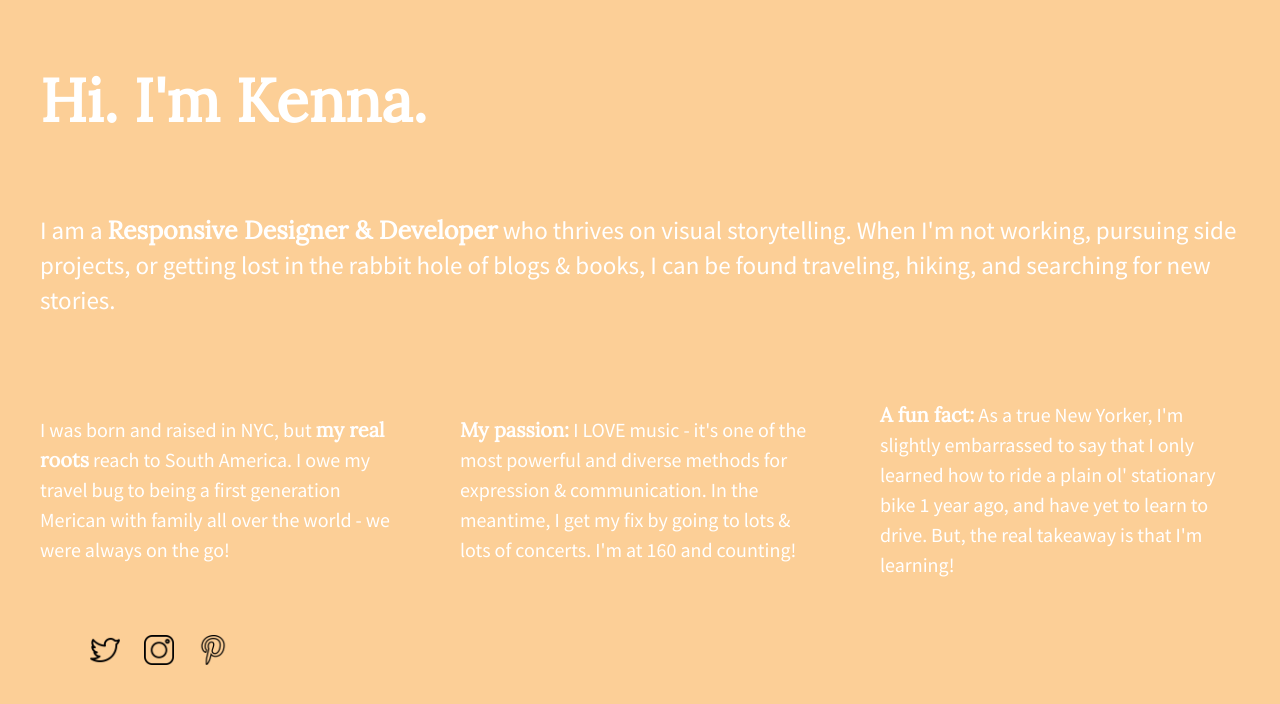
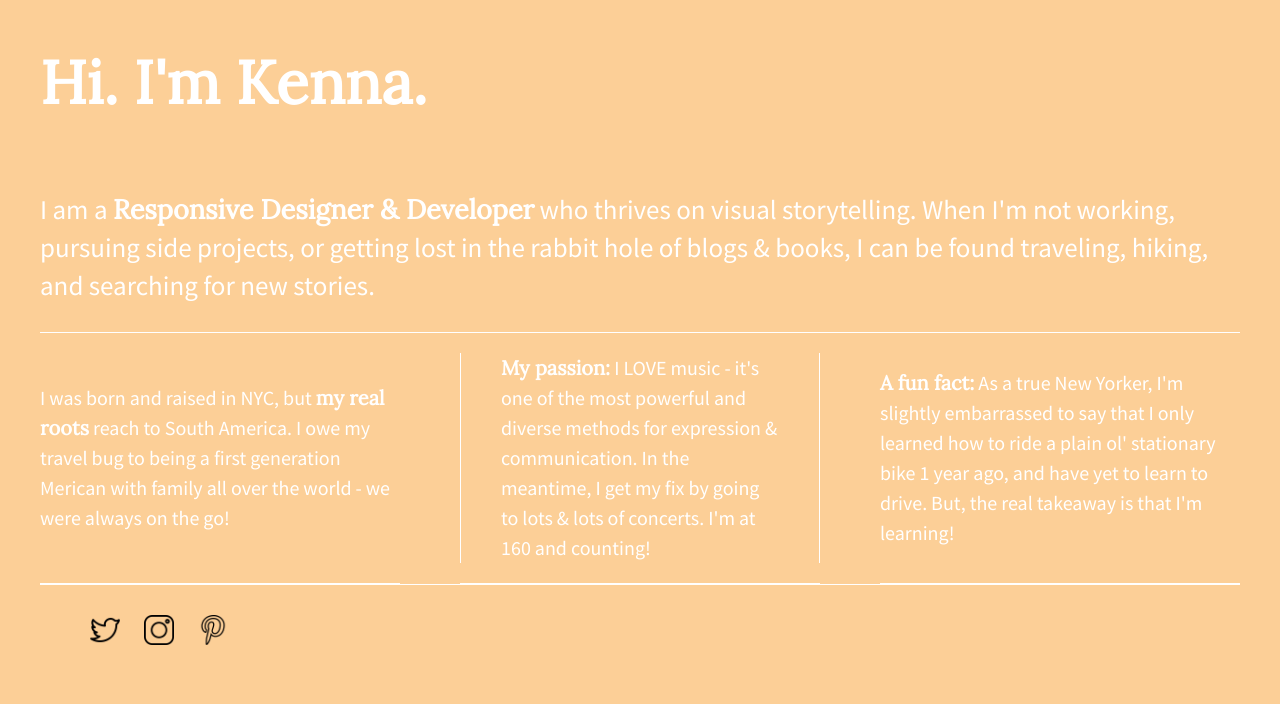
Before and after one commit to kenna-bramble/flexbox-starter2-2, a plain HTML site: page index.html in a window 1280 px wide. Drawn offline with nearby package versions, Linux system fonts and the light colour scheme.

Commit message:
Removed fixed heights and added flex properties

```diff
--- a/css/main.css
+++ b/css/main.css
@@ -100,80 +100,66 @@ html {
   height: 100%;
   width: 100%;
 }
-
 body {
   font-family: 'Source Sans Pro', sans-serif;
   padding: 0 2em;
   font-size: 1.25em;
-  height: 100%;
   color: #fff;
-}
-
-header,
-footer,
-main,
-.flex-container,
-.flex-items {
   display: flex;
   justify-content: center;
-  align-items: center;
 }
-
-header,
-footer {
-
-  height: 80px;
-  width: 100%;
-  padding: 1em 0 0;
-}
-
-main {
-  font-size: 1.25em;
-  height: 250px;
-  width: 100%;
+.flex-container {
+  display: flex;
+  flex-flow: row wrap;
+  justify-content: space-between;
+  max-width: 1200px;
 }
 p span {
   font-family: 'Lora', serif;
   font-weight: bold;
 }
-
-header {
+header,
+footer {
+  width: 100%;
+  display: flex;
+  justify-content: flex-start;
+}
+header h1 {
   font-size: 3em;
-  justify-content: flex-start;
-  font-family: 'Lora', serif;
+  font-family: 'Lora', sans-serif;
   font-weight: bold;
 }
-
+main {
+  width: 100%;
+  display: flex;
+  justify-content: center;
+  border-bottom: 1px solid #fff;
+}
+main p {
+  font-size: 1.35em;
+}
+.flex-items {
+  display: flex;
+  justify-content: center;
+  align-items: center;
+  line-height: 1.5em;
+  font-size: 1em;
+  border-bottom: 1px solid #fff;
+}
 footer {
-  justify-content: flex-start;
-  align-items: center;
+  border-top: 1px solid #fff;
 }
 ul li {
   list-style-type: none;
   display: inline-block;
 }
 ul li img {
-  height: auto;
   width: 1.5em;
-
   padding: .5em;
-
 }
 
-.flex-container {
-  flex-flow: wrap;
-  justify-content: space-between;
-}
 
-.flex-items {
-  color: #fff;
-  line-height: 1.5em;
-  font-size: 1.6em;
-  width: 30%;
-  height: 200px;
-  font-size: 1em;
 
-}
 
 /* ==========================================================================
    Helper classes
@@ -257,8 +243,14 @@ ul li img {
 
 /* If you'd like to try a different layout on Desktop and larger screens: */
 @media (min-width: 1200px) {
-  #div-1,
-  #div-2{
+  .flex-items {
+    flex-basis: 30%;
+  }
+
+  #div-2 p {
+    border-left: 1px solid #fff;
+    border-right: 1px solid #fff;
+    padding: 0 40px;
       /* set your flex value to 1 50% */
   }
 
@@ -266,7 +258,11 @@ ul li img {
     /* set your flex value to 1 100% */
   }
 }
-
+@media all and (max-width: 768px) {
+  body {
+    padding: 1em
+  }
+}
 @media print,
        (-webkit-min-device-pixel-ratio: 1.25),
        (min-resolution: 1.25dppx),
@@ -350,3 +346,4 @@ ul li img {
         page-break-after: avoid;
     }
 }
+/*---------------Tablet-------------*/
--- a/index.html
+++ b/index.html
@@ -22,7 +22,7 @@
 
         <!-- Add your site or application content here -->
         <section class="flex-container">
-            <header>Hi. I'm Kenna.</header>
+            <header><h1>Hi. I'm Kenna.</h1></header>
             <main><p>I am a <span>Responsive Designer &amp; Developer</span> who thrives on visual storytelling. When I'm not working, pursuing side projects, or getting lost in the rabbit hole of blogs &amp; books, I can be found traveling, hiking, and searching for new stories.</p></main>
             <div id="div-1" class="flex-items">
               <p>I was born and raised in NYC, but <span>my real roots</span> reach to South America. I owe my travel bug to being a first generation Merican with family all over the world - we were always on the go!</p>
```
